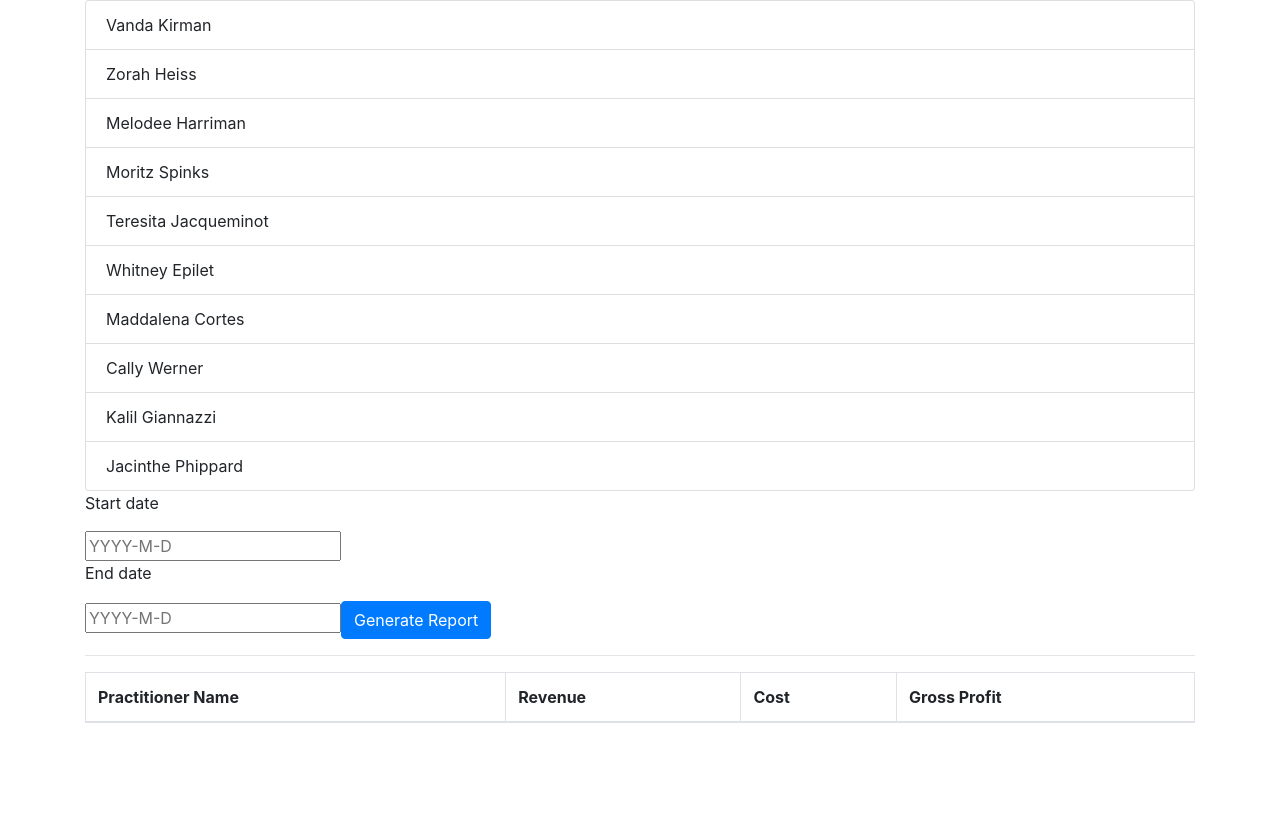
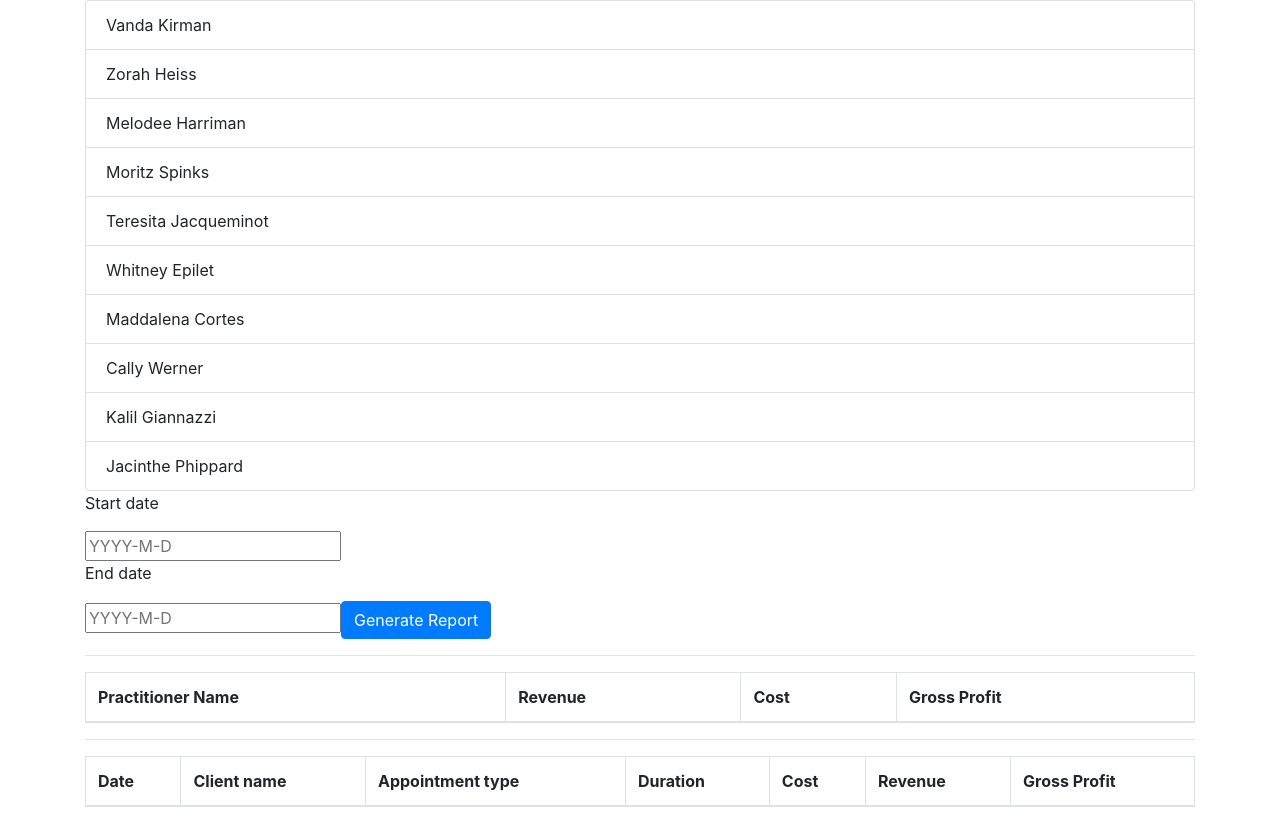
Before and after one commit to iankhor/admin-cplus, a React (Create React App) app: page / in a window 1280 px wide. Before the commit the page ends 800 px from the top, so only its background shows below. Built offline with nearby package versions, Linux system fonts and the light colour scheme.

Commit message:
Show selected appointments for a practitioenrs

```diff
--- a/src/components/App.js
+++ b/src/components/App.js
@@ -3,7 +3,7 @@ import { Container, ListGroup, Button, Table } from 'react-bootstrap'
 import practitioners from './../data/practitioners.json'
 import appointments from './../data/appointments.json'
 import { formatISO } from 'date-fns'
-import { summariseFinancials, findPracitioner } from './../lib'
+import { summariseFinancials, findPracitioner, findPracitionerAppointments, findAppointments } from './../lib'
 
 import DayPickerInput from 'react-day-picker/DayPickerInput'
 import 'react-day-picker/lib/style.css'
@@ -13,6 +13,7 @@ export default function App() {
   const [startDate, setStartDate] = useState(null)
   const [endDate, setEndDate] = useState(null)
   const [financials, setFinancials] = useState([])
+  const [selectedAppointments, setSelectedAppointments] = useState([])
 
   function generateFinancials() {
     const financials = selected.map((practitionerId) => {
@@ -68,7 +69,16 @@ export default function App() {
         <tbody>
           {financials.map((f) => {
             return (
-              <tr>
+              <tr
+                onClick={() =>
+                  setSelectedAppointments(
+                    findAppointments(appointments, f.practitionerId, {
+                      startDate: formatISO(startDate, { representation: 'date' }),
+                      endDate: formatISO(endDate, { representation: 'date' }),
+                    })
+                  )
+                }
+              >
                 <td>{f.practitionerName}</td>
                 <td>{f.revenue.toLocaleString('en-US', { style: 'currency', currency: 'USD' })}</td>
                 <td>{f.cost.toLocaleString('en-US', { style: 'currency', currency: 'USD' })}</td>
@@ -78,6 +88,37 @@ export default function App() {
           })}
         </tbody>
       </Table>
+      <hr />
+      {
+        <Table striped bordered hover>
+          <thead>
+            <tr>
+              <th>Date</th>
+              <th>Client name</th>
+              <th>Appointment type</th>
+              <th>Duration</th>
+              <th>Cost</th>
+              <th>Revenue</th>
+              <th>Gross Profit</th>
+            </tr>
+          </thead>
+          <tbody>
+            {selectedAppointments.map((a) => {
+              return (
+                <tr>
+                  <td>{a.date}</td>
+                  <td>{a.client_name}</td>
+                  <td>{a.appointment_type}</td>
+                  <td>{a.duration}</td>
+                  <td>{a.revenue.toLocaleString('en-US', { style: 'currency', currency: 'USD' })}</td>
+                  <td>{a.cost.toLocaleString('en-US', { style: 'currency', currency: 'USD' })}</td>
+                  <td>{(a.revenue - a.cost).toLocaleString('en-US', { style: 'currency', currency: 'USD' })}</td>
+                </tr>
+              )
+            })}
+          </tbody>
+        </Table>
+      }
     </Container>
   )
 }
--- a/src/lib/index.js
+++ b/src/lib/index.js
@@ -34,6 +34,13 @@ export function summarise(appointments) {
   }, init)
 }
 
+export function findAppointments(appointments, practitionerId, options) {
+  const practitionerAppointments = findPracitionerAppointments(practitionerId, appointments)
+  const appointmentsDateRange = findAppointmentsBetween(options.startDate, options.endDate, practitionerAppointments)
+
+  return appointmentsDateRange
+}
+
 export function summariseFinancials(appointments, practitionerId, options) {
   const practitionerAppointments = findPracitionerAppointments(practitionerId, appointments)
   const appointmentsDateRange = findAppointmentsBetween(options.startDate, options.endDate, practitionerAppointments)
```
